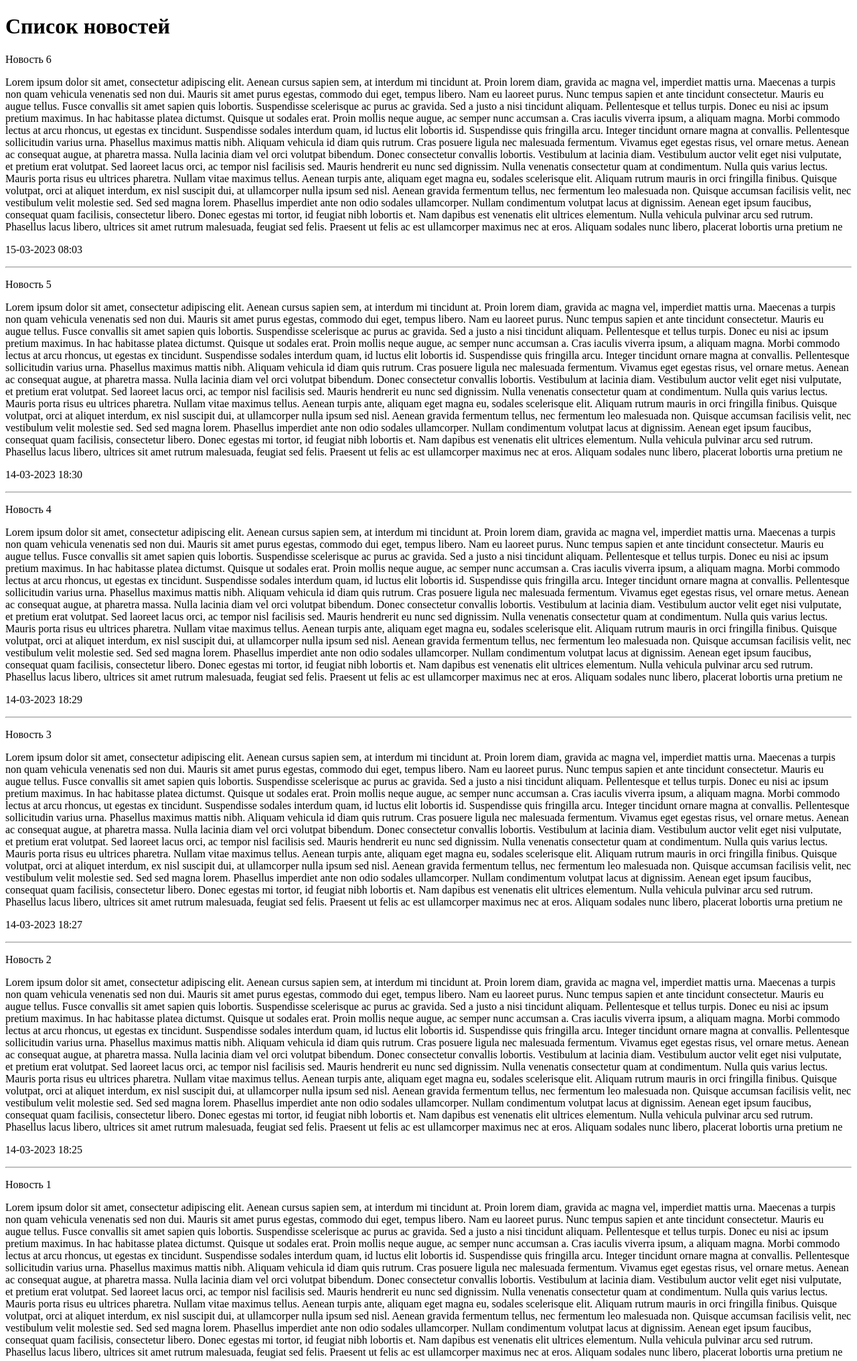
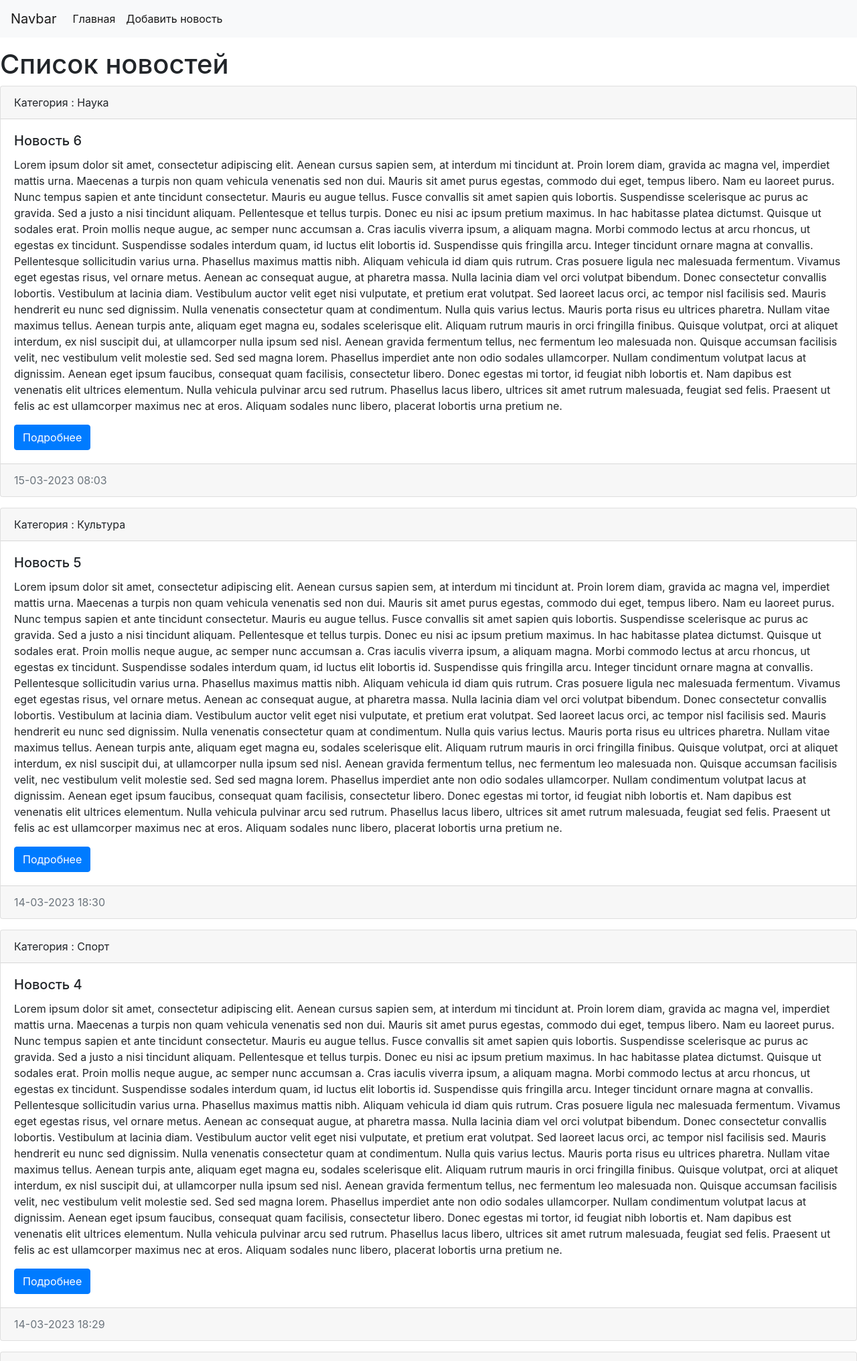
Before and after one commit to MaksimCh1988/LearnProject, a Django app: page / in a window 1280 px wide. Shown: the top 2032 px of the page at 67% size. Run offline with Django 3.2, Linux system fonts and the light colour scheme; data comes from the database, SQL or seed files in the repository; both versions use the stored data as it was after the commit.

Commit message:
lesson14

```diff
--- a/mysite/news/templates/news/index.html
+++ b/mysite/news/templates/news/index.html
@@ -1,20 +1,65 @@
-<!DOCTYPE html>
-<html lang="en">
+<!doctype html>
+<html lang="en" xmlns="http://www.w3.org/1999/html">
 <head>
-    <meta charset="UTF-8">
-    <title>{{ title }}</title>
+
+    <meta charset="utf-8">
+    <meta name="viewport" content="width=device-width, initial-scale=1, shrink-to-fit=no">
+
+
+    <link rel="stylesheet" href="https://cdn.jsdelivr.net/npm/bootstrap@4.6.2/dist/css/bootstrap.min.css"
+          integrity="sha384-xOolHFLEh07PJGoPkLv1IbcEPTNtaed2xpHsD9ESMhqIYd0nLMwNLD69Npy4HI+N" crossorigin="anonymous">
+
+    <title>{{title}}</title>
 </head>
 <body>
-<h1>{{title }}</h1>
 
-{%for item in news%}
-<div>
-    <p>{{ item.title}}</p>
-    <p>{{ item.content}}</p>
-    <p>{{ item.created_at|date:"d-m-Y H:i"}}</p>
+<nav class="navbar navbar-expand-lg navbar-light bg-light">
+    <a class="navbar-brand" href="/">Navbar</a>
+    <button class="navbar-toggler" type="button" data-toggle="collapse" data-target="#navbarSupportedContent"
+            aria-controls="navbarSupportedContent" aria-expanded="false" aria-label="Toggle navigation">
+        <span class="navbar-toggler-icon"></span>
+    </button>
+
+    <div class="collapse navbar-collapse" id="navbarSupportedContent">
+        <ul class="navbar-nav mr-auto">
+            <li class="nav-item active">
+                <a class="nav-link" href="/">Главная <span class="sr-only">(current)</span></a>
+            </li>
+            <li class="nav-item active">
+                <a class="nav-link" href="#">Добавить новость</a>
+            </li>
+        </ul>
+    </div>
+</nav>
+
+<div class="container mt-3"></div>
+<h1> {{title}}</h1>
+<div class="row">
+    <div class="col-md-12">
+        {%for item in news%}
+        <div class="card mb-3">
+            <div class="card-header">
+                Категория : {{item.category}}
+            </div>
+            <div class="card-body">
+                <h5 class="card-title">{{item.title}}</h5>
+                <p class="card-text">{{item.content}}.</p>
+                <a href="#" class="btn btn-primary">Подробнее</a>
+            </div>
+            <div class="card-footer text-muted">
+                {{item.created_at|date:"d-m-Y H:i"}}
+            </div>
+        </div>
+        {% endfor %}
+    </div>
 </div>
-<hr>
-{% endfor%}
+
+<script src="https://cdn.jsdelivr.net/npm/jquery@3.5.1/dist/jquery.slim.min.js"
+        integrity="sha384-DfXdz2htPH0lsSSs5nCTpuj/zy4C+OGpamoFVy38MVBnE+IbbVYUew+OrCXaRkfj"
+        crossorigin="anonymous"></script>
+<script src="https://cdn.jsdelivr.net/npm/bootstrap@4.6.2/dist/js/bootstrap.bundle.min.js"
+        integrity="sha384-Fy6S3B9q64WdZWQUiU+q4/2Lc9npb8tCaSX9FK7E8HnRr0Jz8D6OP9dO5Vg3Q9ct"
+        crossorigin="anonymous"></script>
 
 </body>
 </html>
```
Also changed, not shown: mysite/db.sqlite3.
